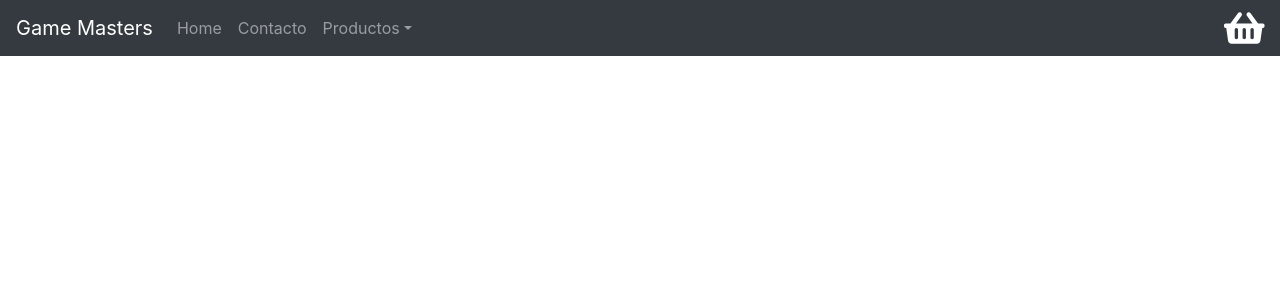
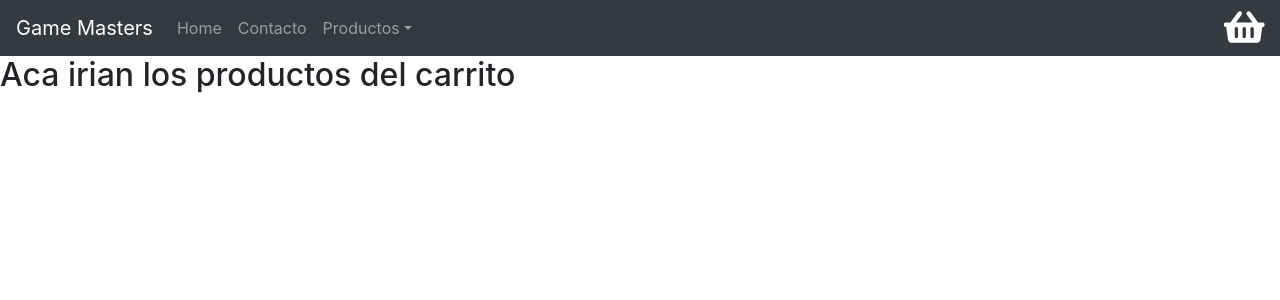
Before and after one commit to martingiando/ecommerce, a React (Create React App) app: page /cart in a window 1280 px wide. Shown: the top 300 px of the page. Built offline with nearby package versions, Linux system fonts and the light colour scheme.

Commit message:
Intentando el Context

```diff
--- a/src/App.js
+++ b/src/App.js
@@ -3,10 +3,13 @@ import { BrowserRouter, Switch, Route } from 'react-router-dom'
 import Home from './containers/Home/Home'
 import NavBar from './components/navbar/navbar'
 import ItemDetailContainer from './containers/ItemDetailContainer/ItemDetailContainer'
+import Cart from './containers/CartContainer/Cart'
+import { CartContext } from './Context/CartContext';
 
 
 function App() {
   return (
+    <CartContext.Provider>
     <BrowserRouter>
 
       <NavBar />
@@ -21,9 +24,14 @@ function App() {
           <ItemDetailContainer />
         </Route>
 
+        <Route exact path='/cart'>
+          <Cart />
+        </Route>
+
       </Switch>
 
     </BrowserRouter>
+    </CartContext.Provider>
   );
 }
 
--- /dev/null
+++ b/src/Context/CartContext.js
@@ -0,0 +1,6 @@
+import React from 'react'
+
+export const CartContext = React.createContext();
+
+export const CartProvider = () => {
+}
--- a/src/components/ItemDetail/ItemDetail.js
+++ b/src/components/ItemDetail/ItemDetail.js
@@ -5,7 +5,7 @@ import Counter from '../counter/counter'
 const ItemDetail = ({product}) => {
 
     const addToCart = (value) => {
-        alert(`Se agregaron ${value} ${product.producto} ${product.modelo} al carrito`)
+        alert(`Añadiste ${value} ${product.producto} ${product.modelo} al carrito`)
     }
 
     return (
--- a/src/components/carticon/carticon.js
+++ b/src/components/carticon/carticon.js
@@ -2,9 +2,12 @@ import React from 'react'
 import './carticon.css'
 import { FontAwesomeIcon } from '@fortawesome/react-fontawesome'
 import { faShoppingBasket } from '@fortawesome/free-solid-svg-icons'
+import {Link} from 'react-router-dom'
 
 const CartIcon = () => (
+    <Link to={'/cart'}>
     <FontAwesomeIcon icon={faShoppingBasket} className="cartIcon" />
+    </Link>
 )
 
 export default CartIcon;
--- /dev/null
+++ b/src/containers/CartContainer/Cart.js
@@ -0,0 +1,15 @@
+import React, {useContext} from 'react'
+import { CartContext } from '../../Context/CartContext'
+
+const Cart = () => {
+
+    const valueOfCart = useContext(CartContext)
+
+    return(
+        <>
+            <h2>Aca irian los productos del carrito</h2>
+        </>
+    )
+}
+
+export default Cart
```
